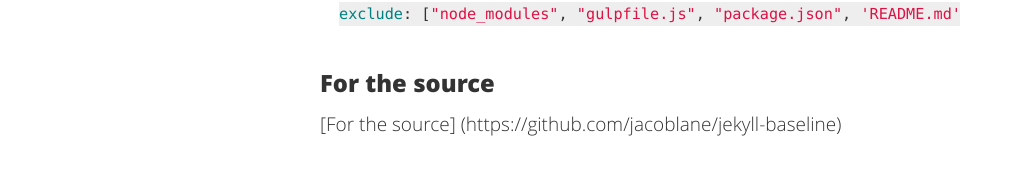
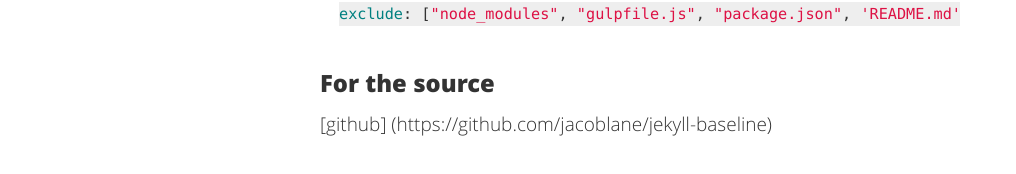
Before and after one commit to jacoblane/jacoblane.github.io, a Jekyll site: the page built from _posts/2015-02-22-notes-on-creating-a-jekyll-site.md, in a window 1280 px wide and 900 px high, scrolled down 5110 px. Shown: the part 723-897 px from the top of the window, without its empty margins (0-1016 px from the left). Built offline with Jekyll 4.4.1, drawn with Linux system fonts in a browser that asks for light colours; Markdown is read by kramdown in place of the engine named in the settings.

Commit message:
minor change

```diff
--- a/_posts/2015-02-22-notes-on-creating-a-jekyll-site.md
+++ b/_posts/2015-02-22-notes-on-creating-a-jekyll-site.md
@@ -193,4 +193,4 @@ exclude: ["node_modules", "gulpfile.js", "package.json", 'README.md']
 
 ### For the source
 
-[For the source] (https://github.com/jacoblane/jekyll-baseline)
+[github] (https://github.com/jacoblane/jekyll-baseline)
```
